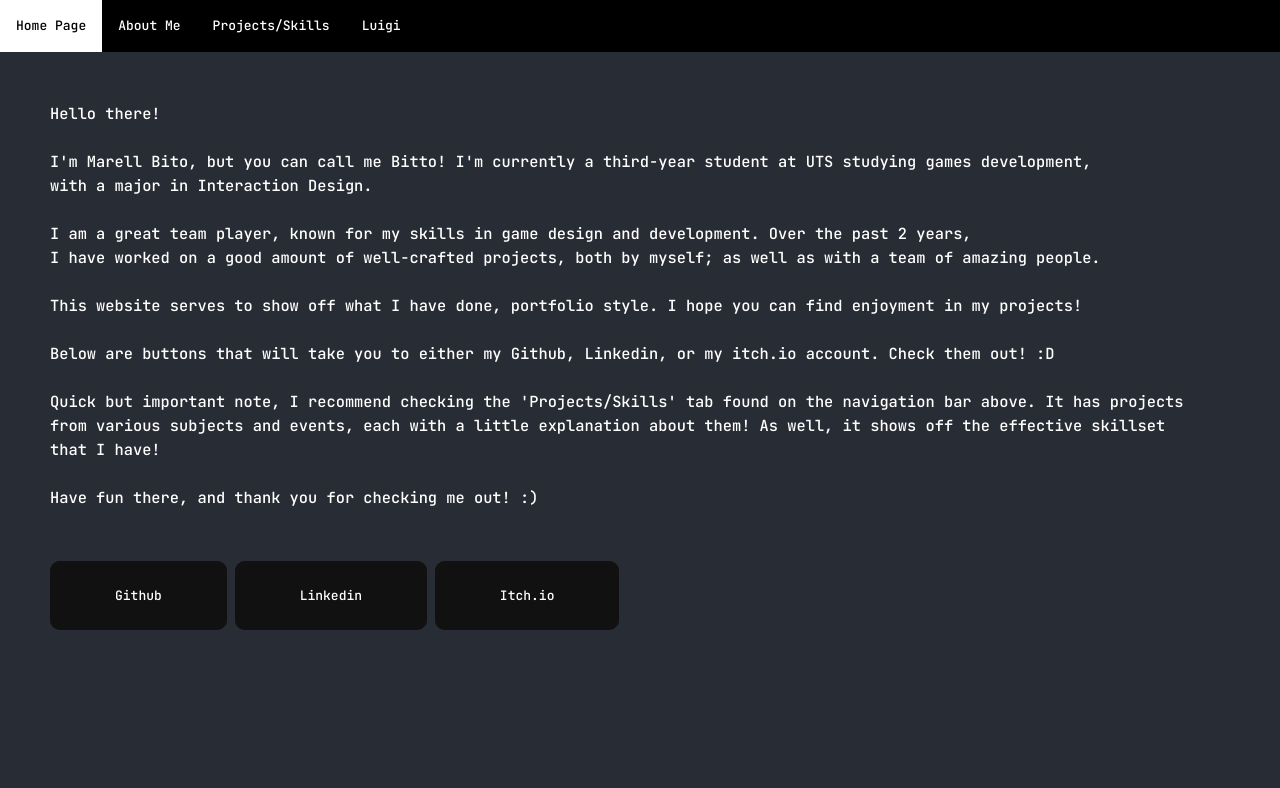
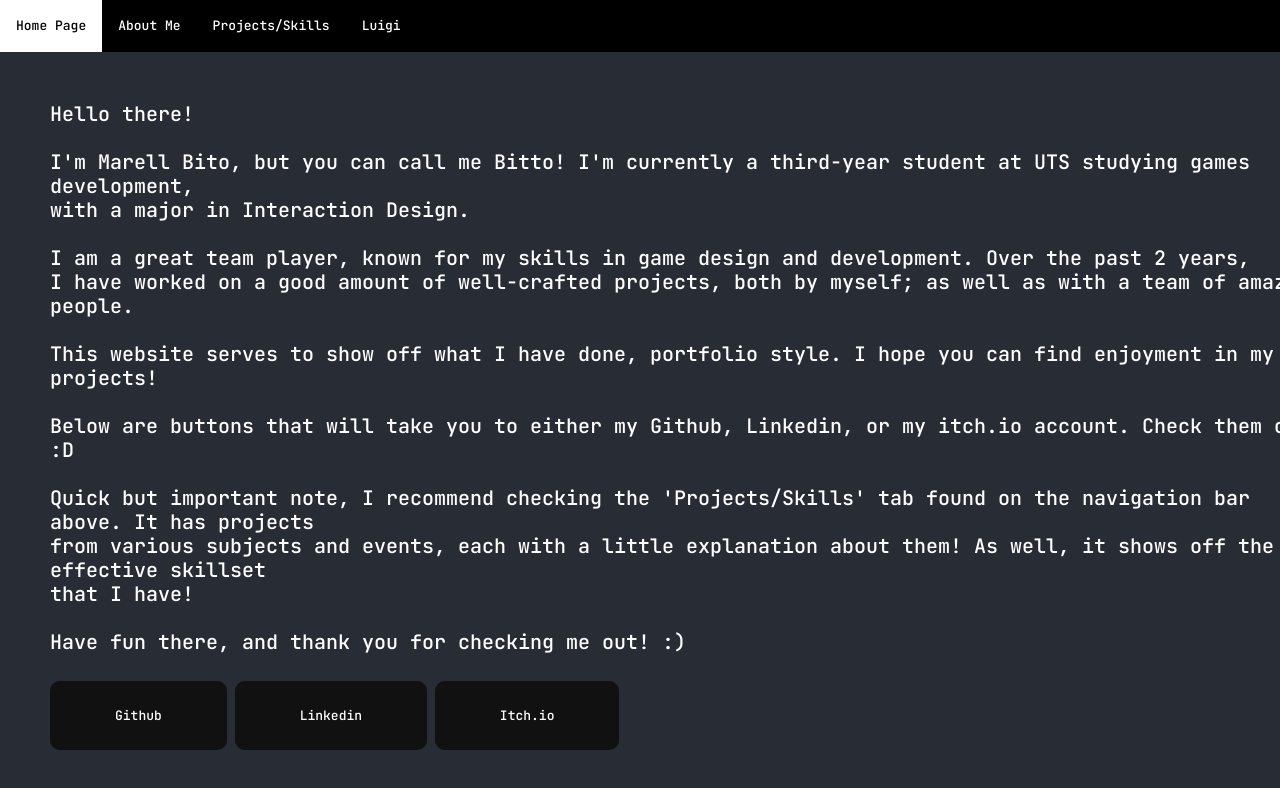
Before and after one commit to bittoboyo/bittoboyo.github.io, a plain HTML site: page about.html in a window 1280 px wide. Shown: the top 788 px of the page. Drawn offline with nearby package versions, Linux system fonts and the light colour scheme; files whose address does not match are found by name.

Commit message:
Undid the work

```diff
--- a/about.html
+++ b/about.html
@@ -40,7 +40,7 @@
             from various subjects and events, each with a little explanation about them! As well, it shows off the effective skillset <br>
             that I have! <br><br>
 
-            Have fun there, and thank you for checking me out! :)<br><br></p>
+            Have fun there, and thank you for checking me out! :)<br></p>
         </div>
 
         <a href="https://github.com/bittoboyo" target="_blank" class="rgbbutton">Github</a>
--- a/css/main.css
+++ b/css/main.css
@@ -24,8 +24,8 @@ body {
 
 .aboutbody {
 	position: relative;
-	/* font-size: 20px; */
-	font-size: 1.2vw;
+	/* font-size: 1.2em; */
+	font-size: 20px;
 	text-size-adjust: auto;
 	top: 50px;
 	left: 50px;
```
